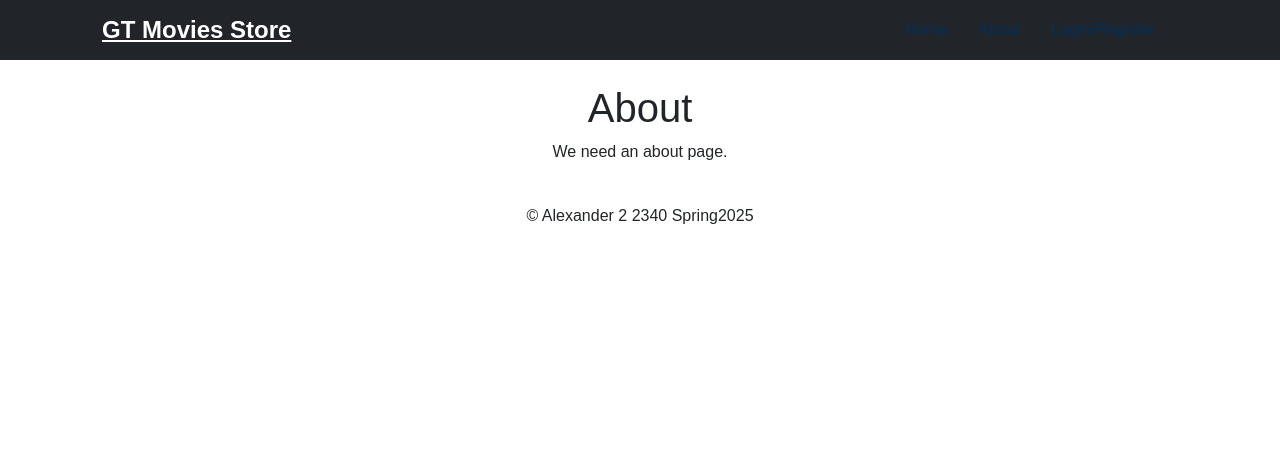
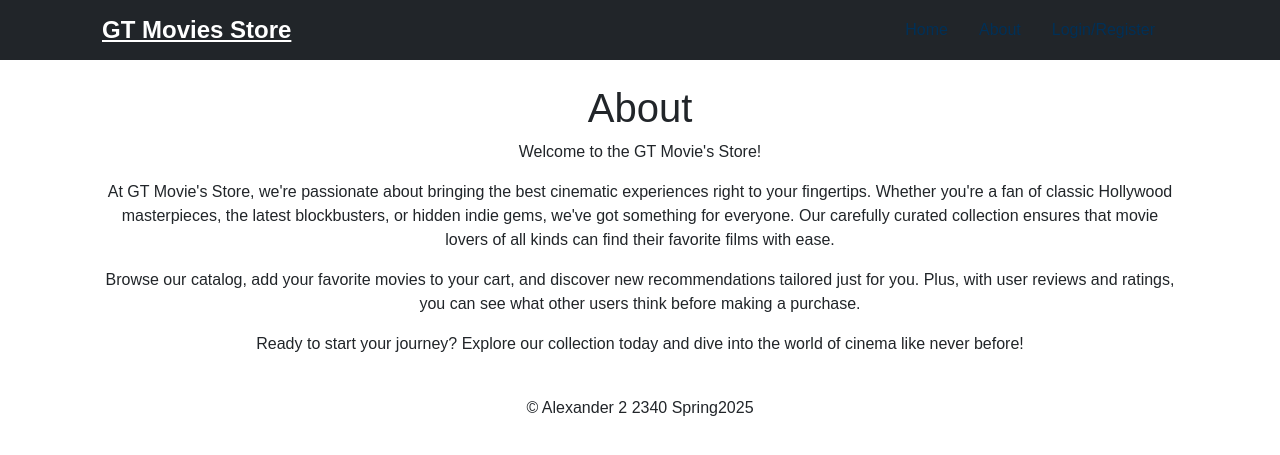
Before and after one commit to shaheaaaad/GTmovies-A2, a Django app: page /about/ in a window 1280 px wide. Shown: the top 455 px of the page. Run offline with Django 5.2, Linux system fonts and the light colour scheme.

Commit message:
Added about page information

```diff
--- a/GT_Movies_Store/Templates/GT_Movies_Store/about.html
+++ b/GT_Movies_Store/Templates/GT_Movies_Store/about.html
@@ -5,6 +5,13 @@
 {% block content %}
     <div class="title">
         <h1>About</h1>
-        <p>We need an about page.</p>
+        <p>Welcome to the GT Movie's Store! </p>
+
+        <p>At GT Movie's Store, we're passionate about bringing the best cinematic experiences right to your fingertips. Whether you're a fan of classic Hollywood masterpieces, the latest blockbusters, or hidden indie gems, we've got something for everyone. Our carefully curated collection ensures that movie lovers of all kinds can find their favorite films with ease.</p>
+
+        <p>Browse our catalog, add your favorite movies to your cart, and discover new recommendations tailored just for you. Plus, with user reviews and ratings, you can see what other users think before making a purchase.</p>
+
+        <p>Ready to start your journey? Explore our collection today and dive into the world of cinema like never before!</p>
+
     </div>
 {% endblock %}
```
Also changed, not shown: 1 other file.
